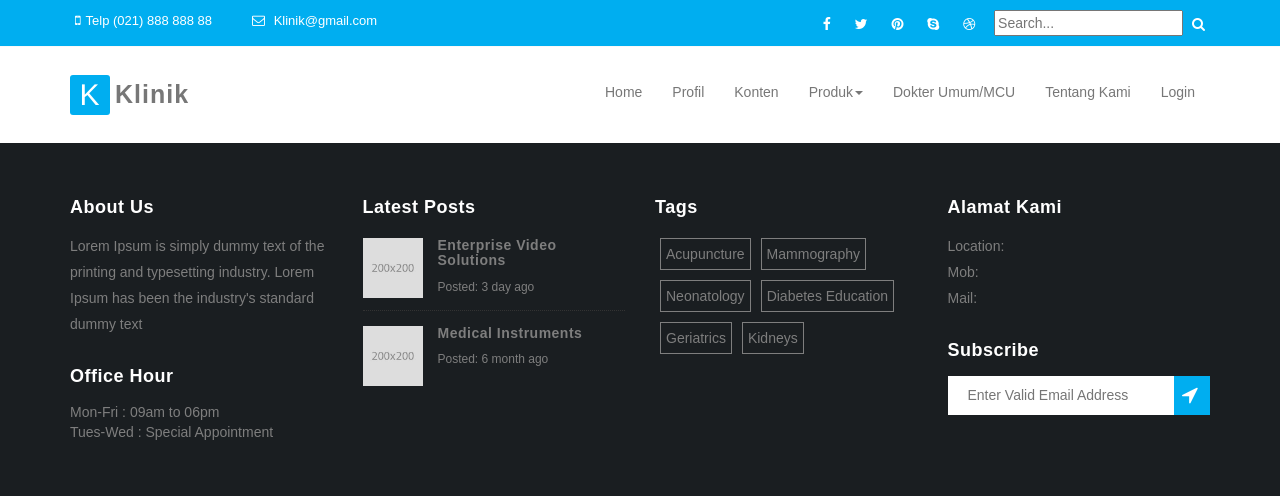
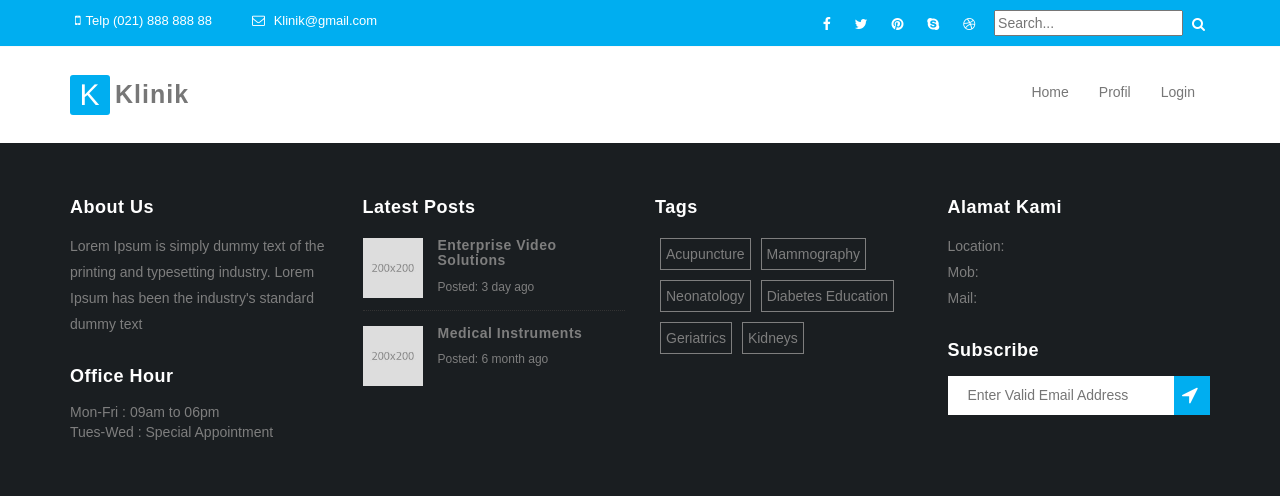
Before and after one commit to rickya4a/ci-app, a CodeIgniter 4 app: template app/Views/templates/layout.php in a window 1280 px wide. Shown: the top 496 px of the page. Run offline with PHP 8.4 and a stand-in for CodeIgniter, Linux system fonts and the light colour scheme; the template is opened without the code that fills it, so the values that code supplies are empty; some libraries are stand-ins or nearby versions.

Commit message:
Add style

```diff
--- a/app/Views/templates/navbar.php
+++ b/app/Views/templates/navbar.php
@@ -58,8 +58,9 @@
           ?>">
             <a href="<?php echo base_url('/') ?>">Home</a>
           </li>
-          <li><a href="aboutus.html">Profil</a></li>
-          <li><a href="services.html">Konten </a></li>
+          <li class="<?php if (uri_string() === 'about')
+            echo 'active'?>"><a href="<?php echo base_url('about') ?>">Profil</a></li>
+          <!-- <li><a href="services.html">Konten </a></li>
           <li class="dropdown">
             <a
               href="#"
@@ -87,7 +88,7 @@
             </ul>
           </li>
           <li><a href="contact.html">Dokter Umum/MCU</a></li>
-          <li><a href="contact.html">Tentang Kami</a></li>
+          <li><a href="contact.html">Tentang Kami</a></li> -->
           <?php if (!empty($session->username)): ?>
             <li>
               <a
```
